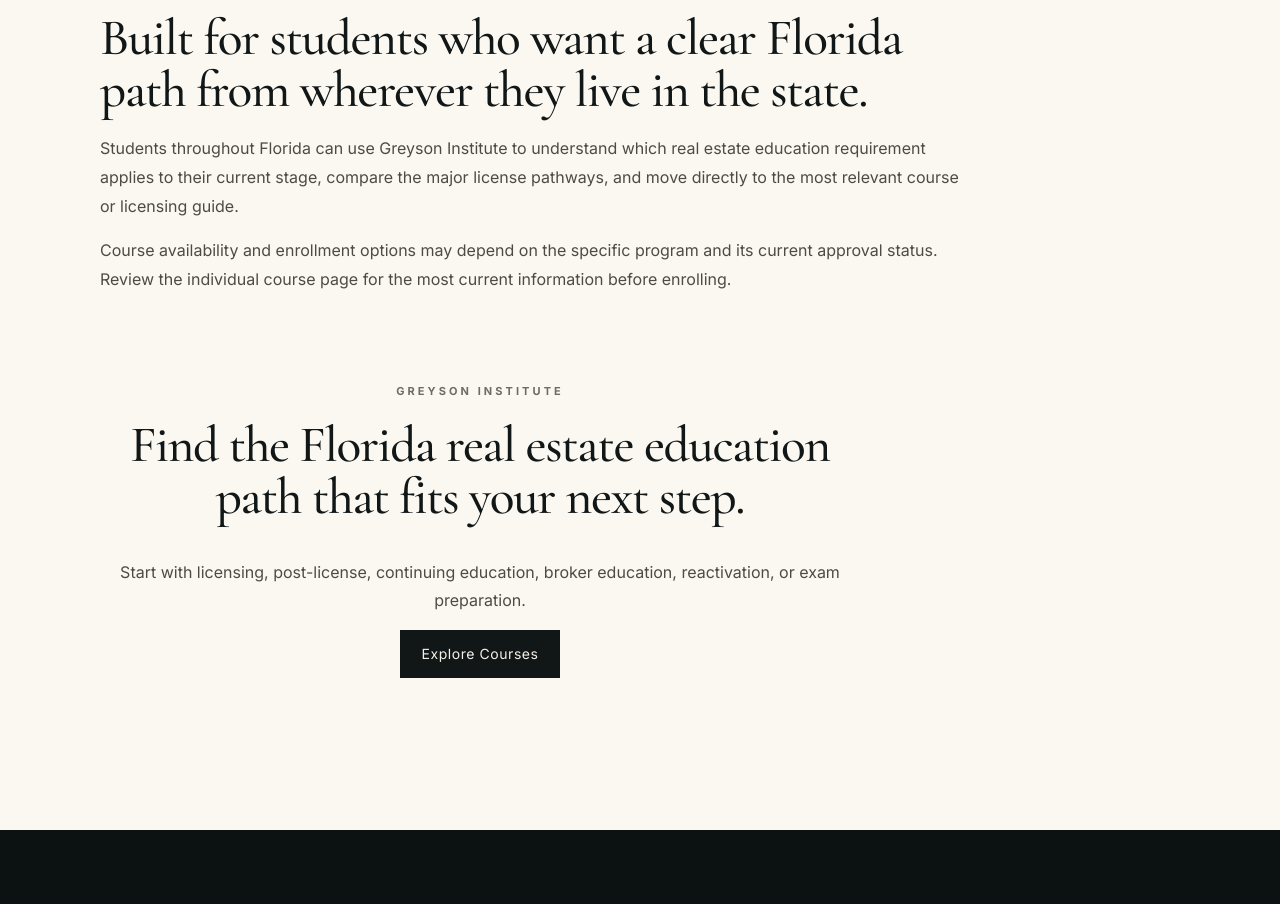
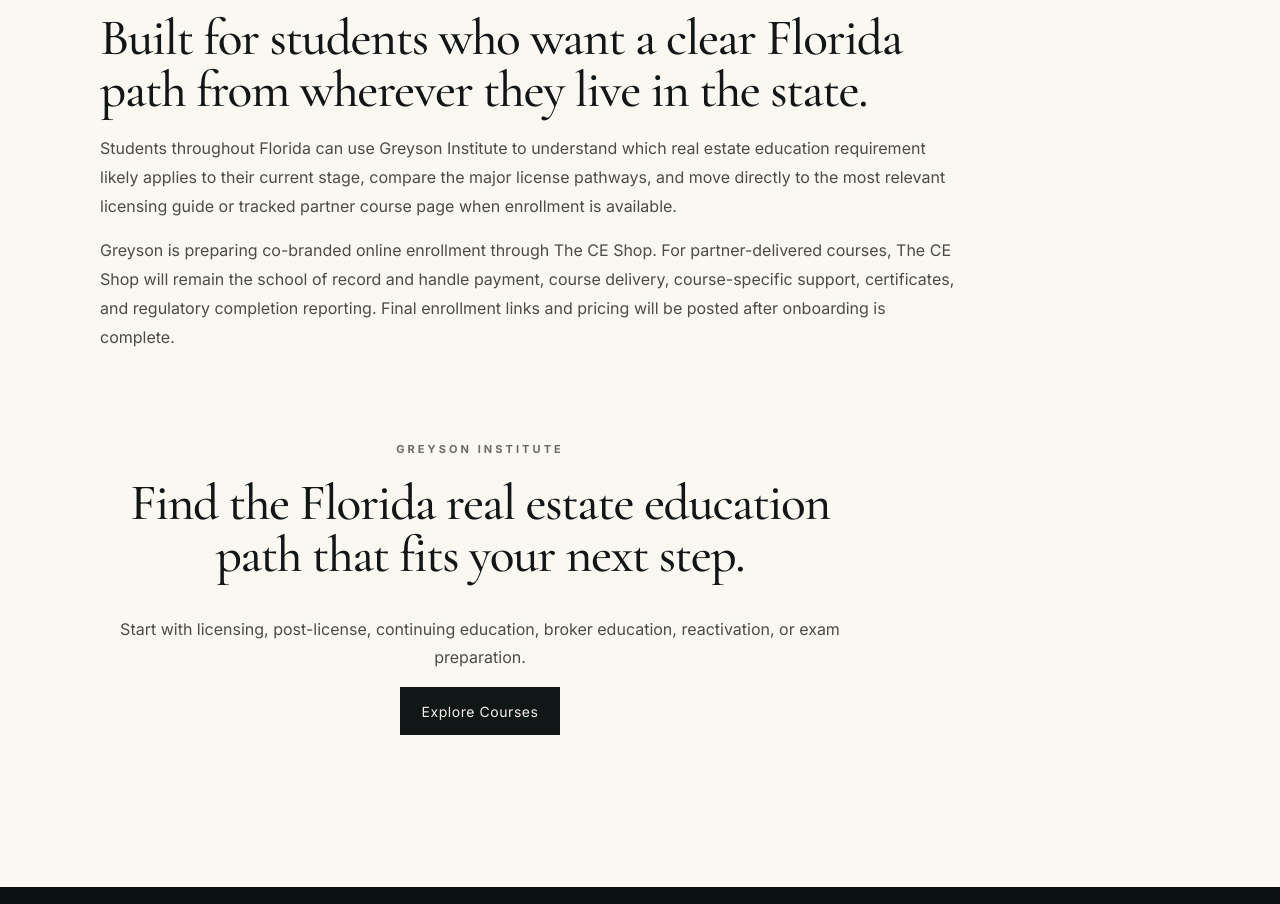
Before and after one commit to BrianLook/Greyson-Institute-Website, a Next.js app: page /florida-online-real-estate-education in a window 1280 px wide. Shown: the part 1920-2824 px from the top of the page. Built offline with nearby package versions, Linux system fonts and the light colour scheme.

Commit message:
Add CE Shop affiliate model to online education page

```diff
--- a/app/florida-online-real-estate-education/page.tsx
+++ b/app/florida-online-real-estate-education/page.tsx
@@ -251,9 +251,10 @@ export default function FloridaOnlineRealEstateEducationPage() {
             }}
           >
             Students throughout Florida can use Greyson Institute to understand
-            which real estate education requirement applies to their current
-            stage, compare the major license pathways, and move directly to the
-            most relevant course or licensing guide.
+            which real estate education requirement likely applies to their
+            current stage, compare the major license pathways, and move directly
+            to the most relevant licensing guide or tracked partner course page
+            when enrollment is available.
           </p>
 
           <p
@@ -262,10 +263,12 @@ export default function FloridaOnlineRealEstateEducationPage() {
               lineHeight: 1.8,
             }}
           >
-            Course availability and enrollment options may depend on the
-            specific program and its current approval status. Review the
-            individual course page for the most current information before
-            enrolling.
+            Greyson is preparing co-branded online enrollment through The CE Shop.
+            For partner-delivered courses, The CE Shop will remain the school
+            of record and handle payment, course delivery, course-specific
+            support, certificates, and regulatory completion reporting. Final
+            enrollment links and pricing will be posted after onboarding is
+            complete.
           </p>
         </div>
 
```
